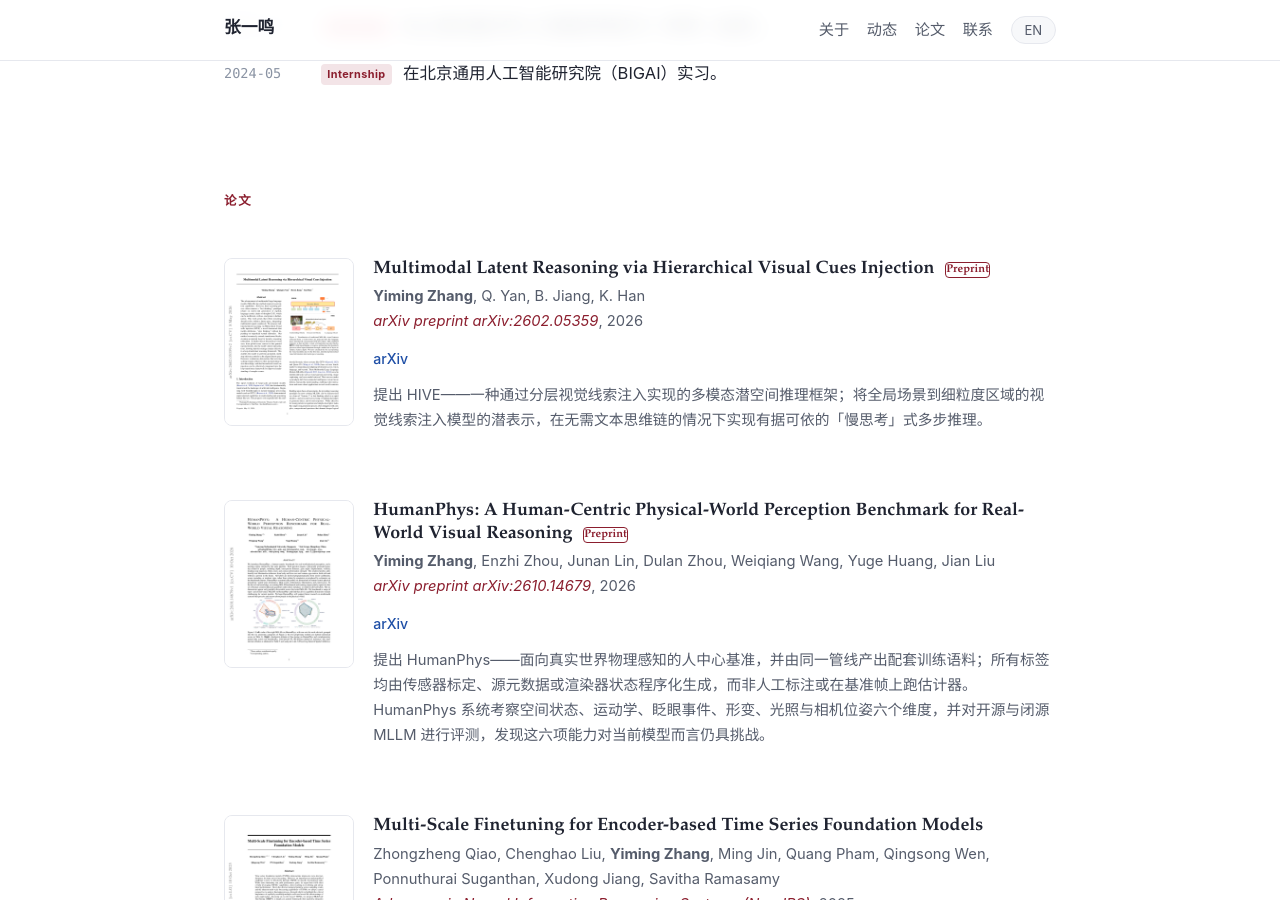
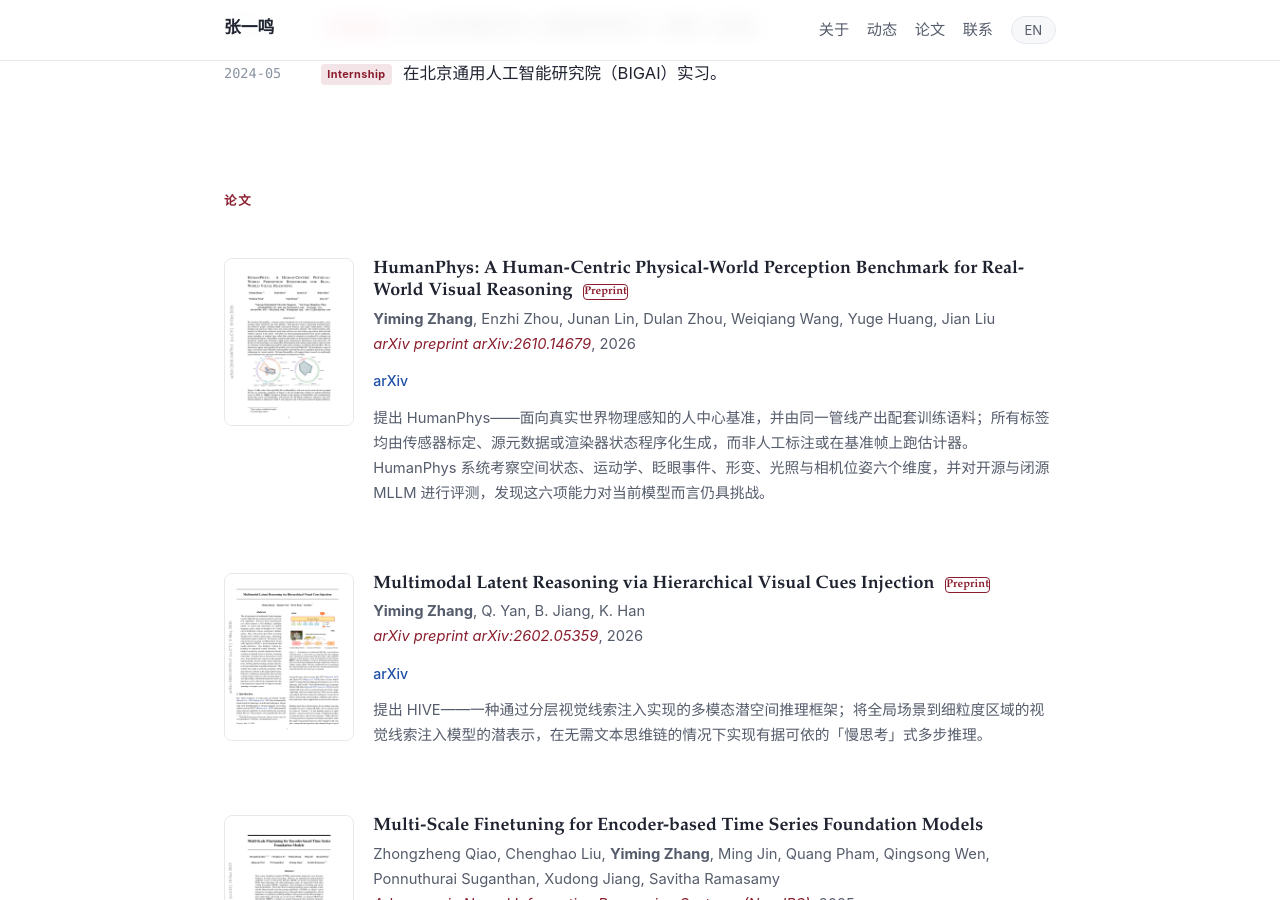
Before and after one commit to zhangym0213/zhangym0213.github.io, a Jekyll site: the page built from index.html, in a window 1280 px wide and 900 px high, scrolled down 1000 px. Built offline with Jekyll 4.4.1, drawn with Linux system fonts in a browser that asks for light colours.

Commit message:
pubs: strict chronological order (sort by date YYYY-MM, newest first)

```diff
--- a/_includes/publications.html
+++ b/_includes/publications.html
@@ -4,7 +4,7 @@
       <span class="zh">论文</span><span class="en">Publications</span>
     </h2>
 
-    {% assign pubs = site.data.publications | sort: "year" | reverse %}
+    {% assign pubs = site.data.publications | sort: "date" | reverse %}
     {% for p in pubs %}
     <article class="pub">
       {% if p.thumb %}
```
Also changed, not shown: _data/publications.yml (+15 -12 lines).
